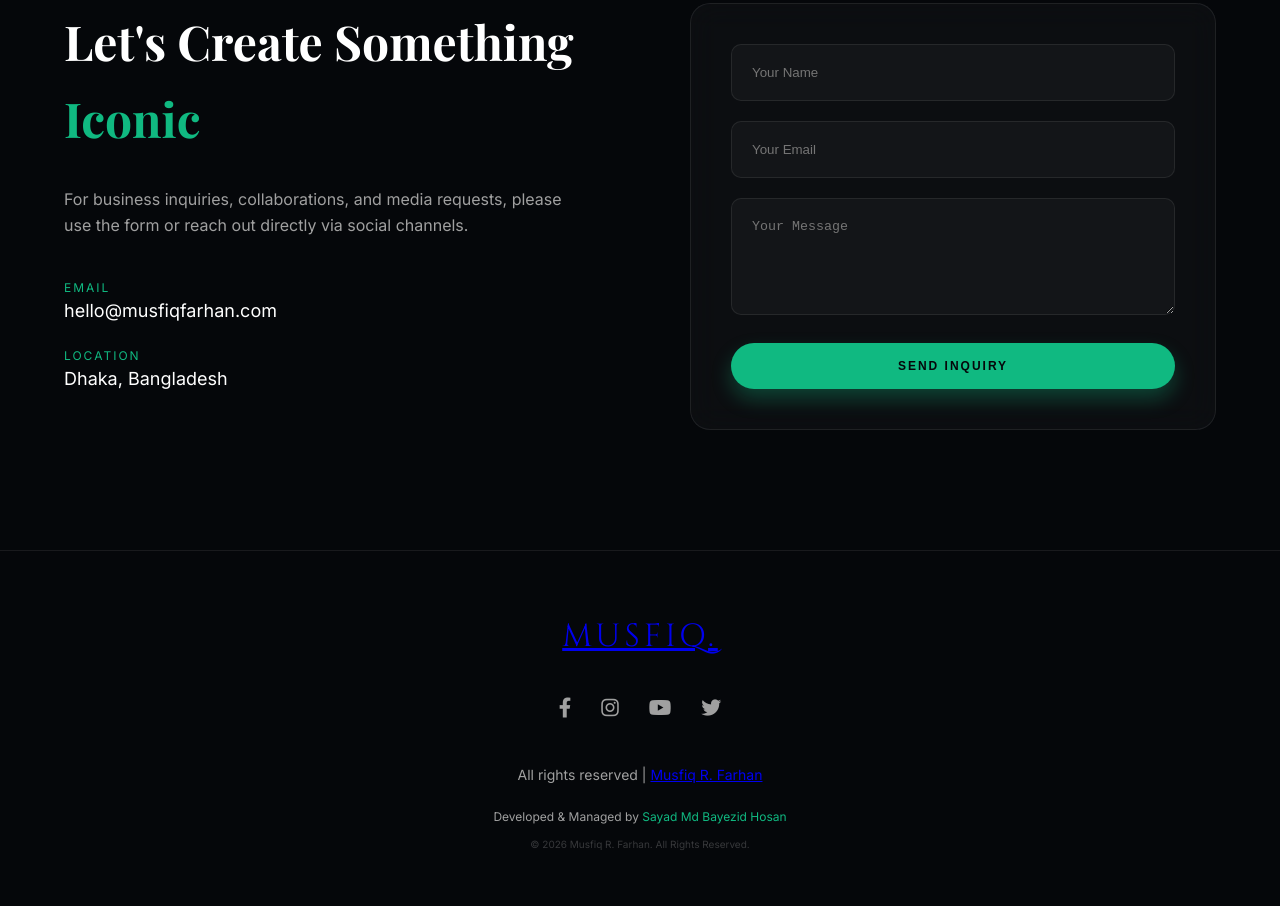
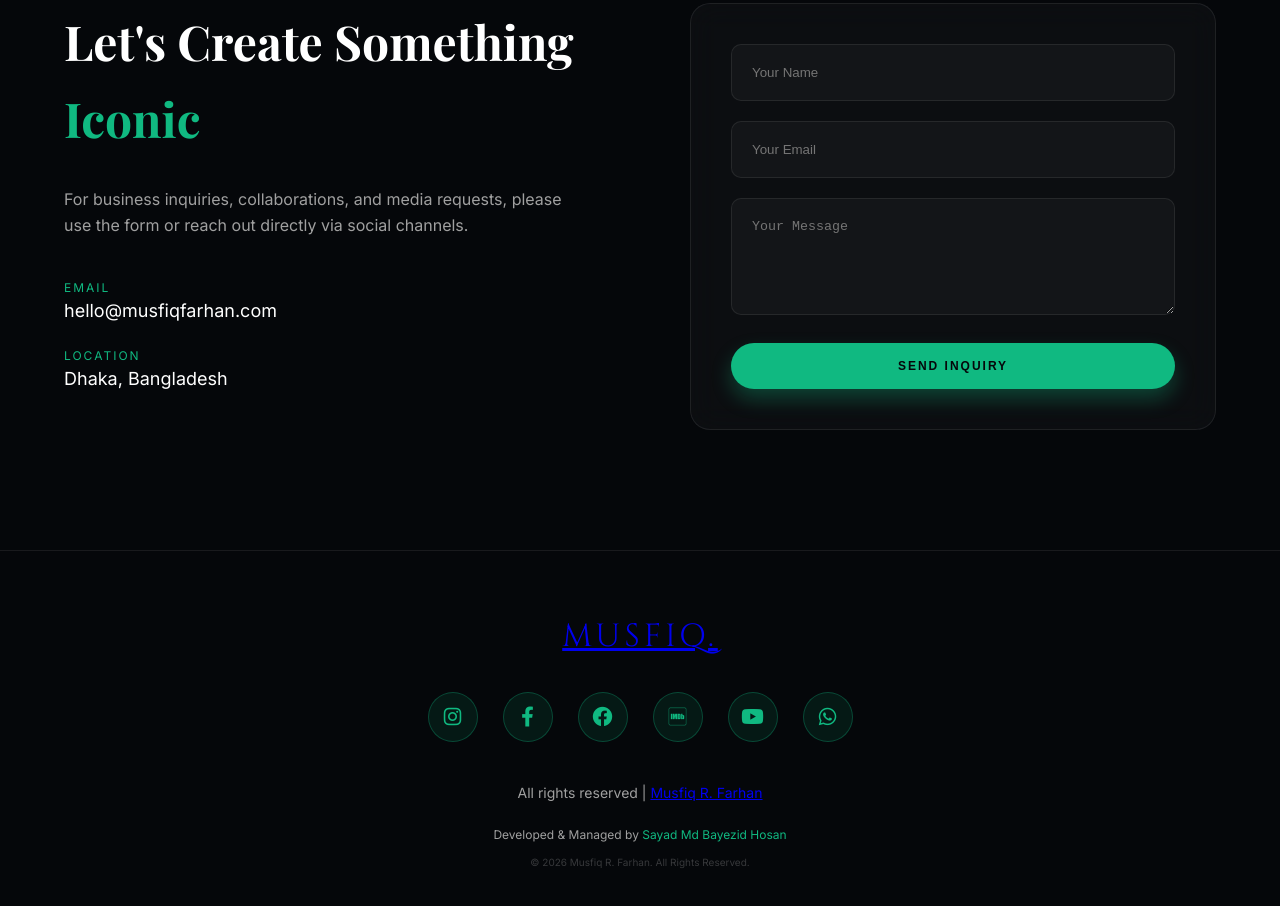
Before and after one commit to bayzed123/MusfiqFarhan, a plain HTML site: page index.html in a window 1280 px wide. Shown: the part 6634-7540 px from the top of the page. Drawn offline with nearby package versions, Linux system fonts and the light colour scheme; a web font is replaced by a local one.

Commit message:
Update: Official social links and premium icon card styling

```diff
--- a/index.html
+++ b/index.html
@@ -752,9 +752,27 @@
         }
 
         .footer-logo { font-size: 32px; margin-bottom: 30px; display: block; }
-        .social-links { display: flex; justify-content: center; gap: 30px; margin-bottom: 40px; }
-        .social-links a { color: var(--text-dim); font-size: 20px; transition: var(--transition-smooth); }
-        .social-links a:hover { color: var(--emerald); transform: translateY(-5px); }
+        .social-links { display: flex; justify-content: center; gap: 25px; margin-bottom: 40px; flex-wrap: wrap; }
+        .social-links a {
+            width: 50px;
+            height: 50px;
+            display: flex;
+            align-items: center;
+            justify-content: center;
+            background: rgba(16, 185, 129, 0.1);
+            border: 1px solid rgba(16, 185, 129, 0.3);
+            border-radius: 50%;
+            color: var(--emerald);
+            font-size: 20px;
+            transition: var(--transition-smooth);
+            text-decoration: none;
+        }
+        .social-links a:hover {
+            background: var(--emerald);
+            color: var(--midnight);
+            transform: translateY(-8px) scale(1.15);
+            box-shadow: 0 15px 30px rgba(16, 185, 129, 0.3);
+        }
         .copyright { color: var(--text-dim); font-size: 14px; }
 
         .footer-credit {
@@ -1102,10 +1120,12 @@
         <div class="container">
             <a href="#" class="footer-logo cinematic-font luxury-font">MUSFIQ<span>.</span></a>
             <div class="social-links">
-                <a href="https://facebook.com/musfiqfarhan" target="_blank"><i class="fab fa-facebook-f"></i></a>
-                <a href="https://instagram.com/musfiqfarhan" target="_blank"><i class="fab fa-instagram"></i></a>
-                <a href="https://youtube.com/musfiqfarhan" target="_blank"><i class="fab fa-youtube"></i></a>
-                <a href="https://twitter.com/musfiqfarhan" target="_blank"><i class="fab fa-twitter"></i></a>
+                <a href="https://www.instagram.com/musfiqfarhan?igsh=MWxxeWI3aTkzbHM5cQ==" target="_blank" title="Instagram"><i class="fab fa-instagram"></i></a>
+                <a href="https://www.facebook.com/share/1cQdw7JcMs/?mibextid=wwXIfr" target="_blank" title="Facebook Page (8M)"><i class="fab fa-facebook-f"></i></a>
+                <a href="https://www.facebook.com/share/1Nq9zsuqu3/?mibextid=wwXIfr" target="_blank" title="Facebook Profile"><i class="fab fa-facebook"></i></a>
+                <a href="https://www.imdb.com/name/nm11068428/bio/" target="_blank" title="IMDb"><i class="fab fa-imdb"></i></a>
+                <a href="https://youtube.com/@musfiqrfarhan?si=gG4wQxD6qsIpVZCZ" target="_blank" title="YouTube"><i class="fab fa-youtube"></i></a>
+                <a href="https://whatsapp.com/channel/0029VbBdG03HQbS1bTrVHF1X" target="_blank" title="WhatsApp Channel"><i class="fab fa-whatsapp"></i></a>
             </div>
             <p class="copyright">All rights reserved | <a href="https://www.musfiqrfarhan.blog" target="_blank">Musfiq R. Farhan</a></p>
             <p class="footer-credit">Developed & Managed by <a href="https://sayadbayezid.com" target="_blank">Sayad Md Bayezid Hosan</a></p>
```
